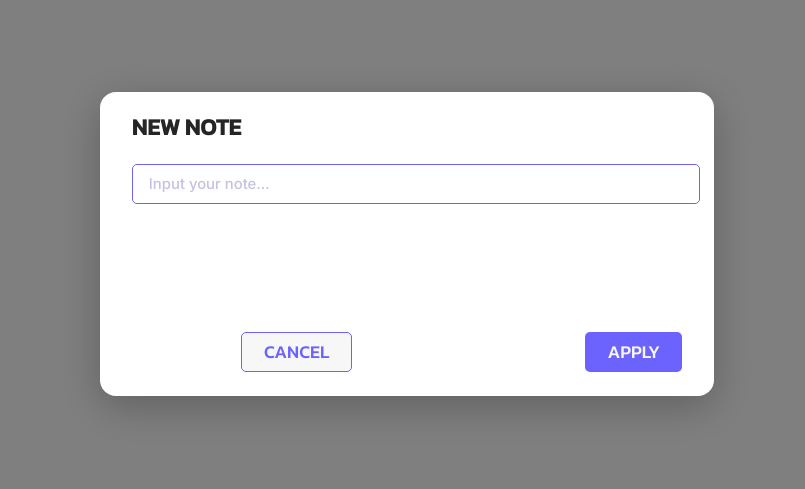
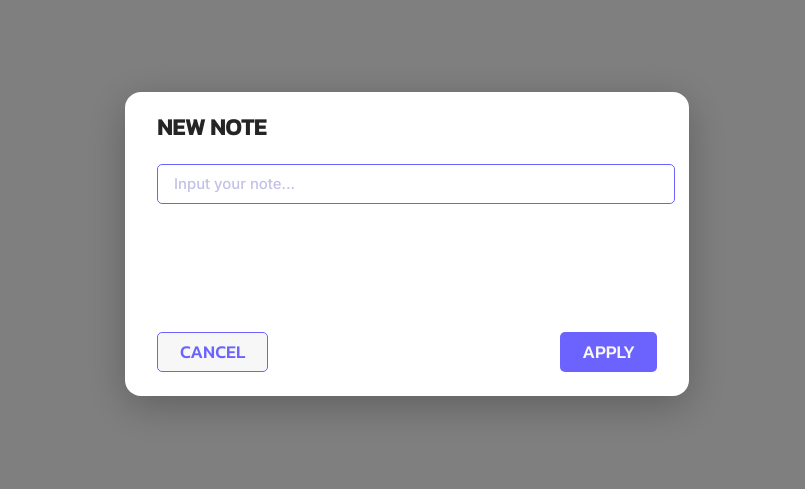
Before and after one commit to Gendl1/ToDo-list, a website built with Vite: page index.html in a window 1280 px wide. Both pictures are taken after a click on the button 986 px from the left and 674 px from the top of the page. Shown: the part 156-645 px from the top of the page, without its empty margins (233-1038 px from the left). Built offline with nearby package versions, Linux system fonts and the light colour scheme; files whose address does not match are found by name.

Commit message:
fix adaptive

```diff
--- a/src/styles/_modal.scss
+++ b/src/styles/_modal.scss
@@ -6,6 +6,7 @@
     z-index: 91;
     width: 43%;
     max-height: 90vh;
+    max-width: 500px;
     background: var(--modal-bg);
     border-radius: 16px;
     padding: 24px 32px;
@@ -51,9 +52,7 @@
     &__buttons {
         display:flex;
         justify-content: space-between;
-        gap: 233px;
         margin-top: 128px;
-        justify-self: flex-end;
 
         &-cancel {
             cursor: pointer;
```
